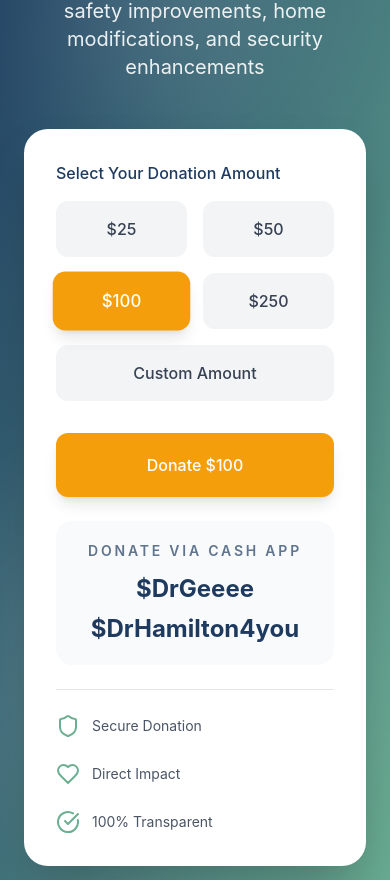
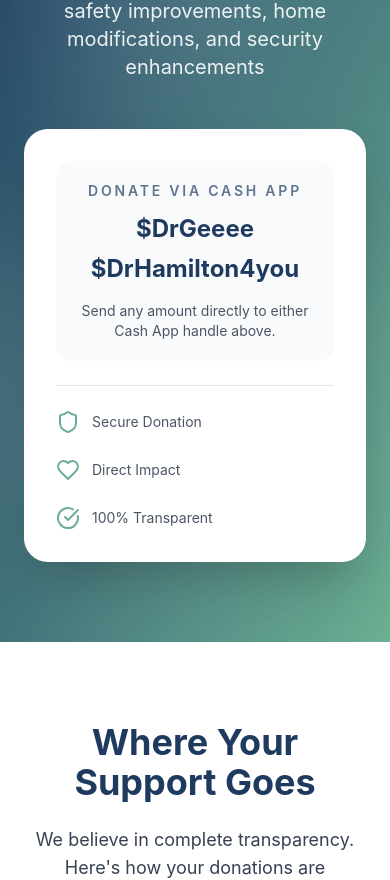
Before and after one commit to sdaulat123/Fundraiser-website, a React (Vite) app: page / in a window 390 px wide. Shown: the part 5556-6436 px from the top of the page. Built offline with nearby package versions, Linux system fonts and the light colour scheme.

Commit message:
Simplify donation section and remove nonprofit footer text

```diff
--- a/index.html
+++ b/index.html
@@ -4,7 +4,14 @@
     <head>
       <meta charset="UTF-8" />
       <meta name="viewport" content="width=device-width, initial-scale=1.0" />
-      <title>Create design prototype</title>
+      <meta
+        http-equiv="Content-Security-Policy"
+        content="default-src 'self'; img-src 'self' data: https://images.unsplash.com; style-src 'self' 'unsafe-inline'; script-src 'self'; font-src 'self' data:; connect-src 'self'; object-src 'none'; base-uri 'self'; form-action 'self'; frame-ancestors 'none'; upgrade-insecure-requests"
+      />
+      <meta http-equiv="Referrer-Policy" content="strict-origin-when-cross-origin" />
+      <meta http-equiv="Permissions-Policy" content="camera=(), microphone=(), geolocation=()" />
+      <meta http-equiv="X-Content-Type-Options" content="nosniff" />
+      <title>The Chandler House Fundraiser</title>
     </head>
 
     <body>
--- a/src/app/components/Donation.tsx
+++ b/src/app/components/Donation.tsx
@@ -1,32 +1,8 @@
 import { motion } from "motion/react";
-import { useState } from "react";
 import { CheckCircle, Shield, Heart } from "lucide-react";
 
-const presetAmounts = [25, 50, 100, 250];
-
 export function Donation() {
-  const [selectedAmount, setSelectedAmount] = useState<number | null>(100);
-  const [customAmount, setCustomAmount] = useState("");
-  const [isCustom, setIsCustom] = useState(false);
   const cashAppHandles = ["$DrGeeee", "$DrHamilton4you"];
-
-  const handlePresetClick = (amount: number) => {
-    setSelectedAmount(amount);
-    setIsCustom(false);
-    setCustomAmount("");
-  };
-
-  const handleCustomClick = () => {
-    setIsCustom(true);
-    setSelectedAmount(null);
-  };
-
-  const handleDonate = () => {
-    const amount = isCustom ? customAmount : selectedAmount;
-    alert(
-      `Thank you for your pledge to donate $${amount}. Please send your donation via Cash App to ${cashAppHandles.join(" or ")}.`,
-    );
-  };
 
   return (
     <section id="donation" className="py-20 md:py-28 bg-gradient-to-br from-[#1E3A5F] to-[#6BAF92] relative overflow-hidden">
@@ -59,69 +35,6 @@
           transition={{ duration: 0.8, delay: 0.2 }}
           className="bg-white rounded-3xl p-8 md:p-12 shadow-2xl"
         >
-          <div className="mb-8">
-            <label className="block text-[#1E3A5F] mb-4">
-              Select Your Donation Amount
-            </label>
-            <div className="grid grid-cols-2 md:grid-cols-4 gap-4 mb-4">
-              {presetAmounts.map((amount) => (
-                <button
-                  key={amount}
-                  onClick={() => handlePresetClick(amount)}
-                  className={`py-4 rounded-xl transition-all duration-300 ${
-                    selectedAmount === amount
-                      ? "bg-[#F59E0B] text-white shadow-lg scale-105"
-                      : "bg-gray-100 text-gray-700 hover:bg-gray-200"
-                  }`}
-                >
-                  ${amount}
-                </button>
-              ))}
-            </div>
-            <button
-              onClick={handleCustomClick}
-              className={`w-full py-4 rounded-xl transition-all duration-300 ${
-                isCustom
-                  ? "bg-[#F59E0B] text-white shadow-lg"
-                  : "bg-gray-100 text-gray-700 hover:bg-gray-200"
-              }`}
-            >
-              Custom Amount
-            </button>
-          </div>
-
-          {isCustom && (
-            <motion.div
-              initial={{ opacity: 0, height: 0 }}
-              animate={{ opacity: 1, height: "auto" }}
-              className="mb-8"
-            >
-              <label className="block text-[#1E3A5F] mb-2">
-                Enter Custom Amount
-              </label>
-              <div className="relative">
-                <span className="absolute left-4 top-1/2 -translate-y-1/2 text-gray-500 text-lg">
-                  $
-                </span>
-                <input
-                  type="number"
-                  value={customAmount}
-                  onChange={(e) => setCustomAmount(e.target.value)}
-                  placeholder="0.00"
-                  className="w-full pl-10 pr-4 py-4 border-2 border-gray-200 rounded-xl focus:border-[#F59E0B] focus:outline-none transition-colors"
-                />
-              </div>
-            </motion.div>
-          )}
-
-          <button
-            onClick={handleDonate}
-            disabled={!selectedAmount && (!isCustom || !customAmount)}
-            className="w-full bg-[#F59E0B] hover:bg-[#F59E0B]/90 text-white py-5 rounded-xl transition-all duration-300 hover:scale-105 shadow-lg disabled:opacity-50 disabled:cursor-not-allowed disabled:hover:scale-100 mb-6"
-          >
-            Donate ${isCustom ? customAmount || "0" : selectedAmount || "0"}
-          </button>
-
           <div className="mb-6 rounded-2xl bg-[#F9FAFB] p-5 text-center">
             <p className="text-sm font-semibold uppercase tracking-[0.2em] text-[#1E3A5F]/70 mb-3">
               Donate via Cash App
@@ -133,6 +46,9 @@
                 </p>
               ))}
             </div>
+            <p className="mt-4 text-sm text-gray-600">
+              Send any amount directly to either Cash App handle above.
+            </p>
           </div>
 
           {/* Trust Indicators */}
--- a/src/app/components/Footer.tsx
+++ b/src/app/components/Footer.tsx
@@ -94,7 +94,6 @@
             </p>
             <p className="text-white/60 text-sm text-center md:text-right">
               Your donations make a direct impact in our community.<br />
-              Tax ID: XX-XXXXXXX | 501(c)(3) Nonprofit Organization
             </p>
           </div>
         </div>
```
